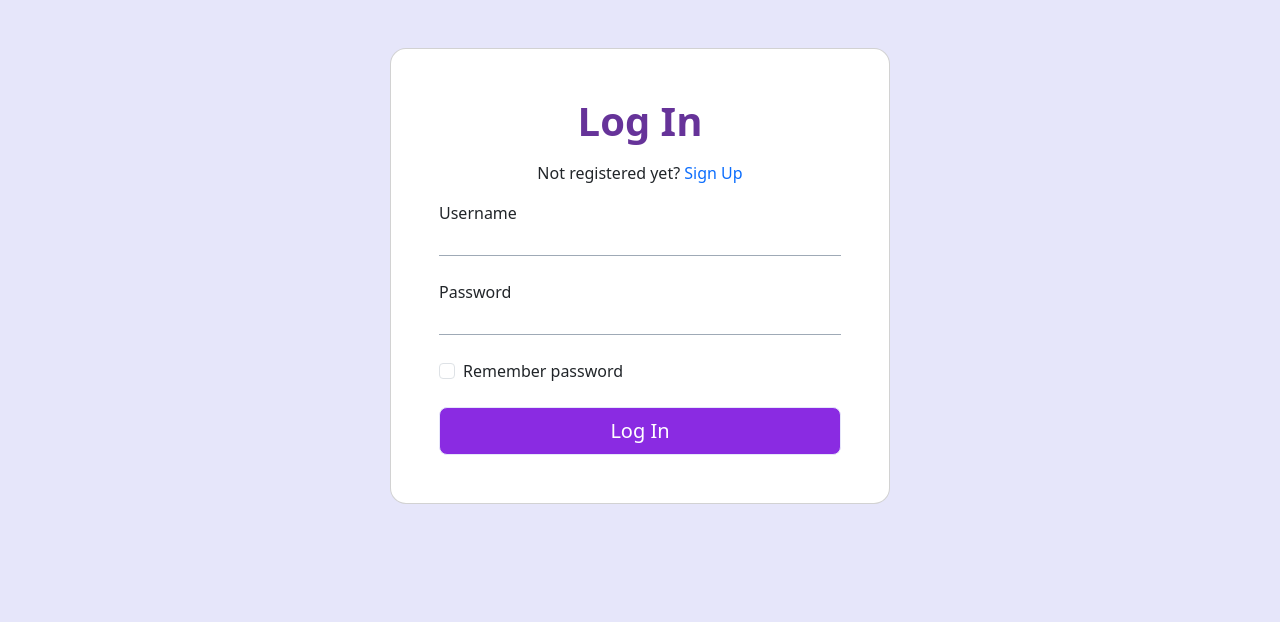
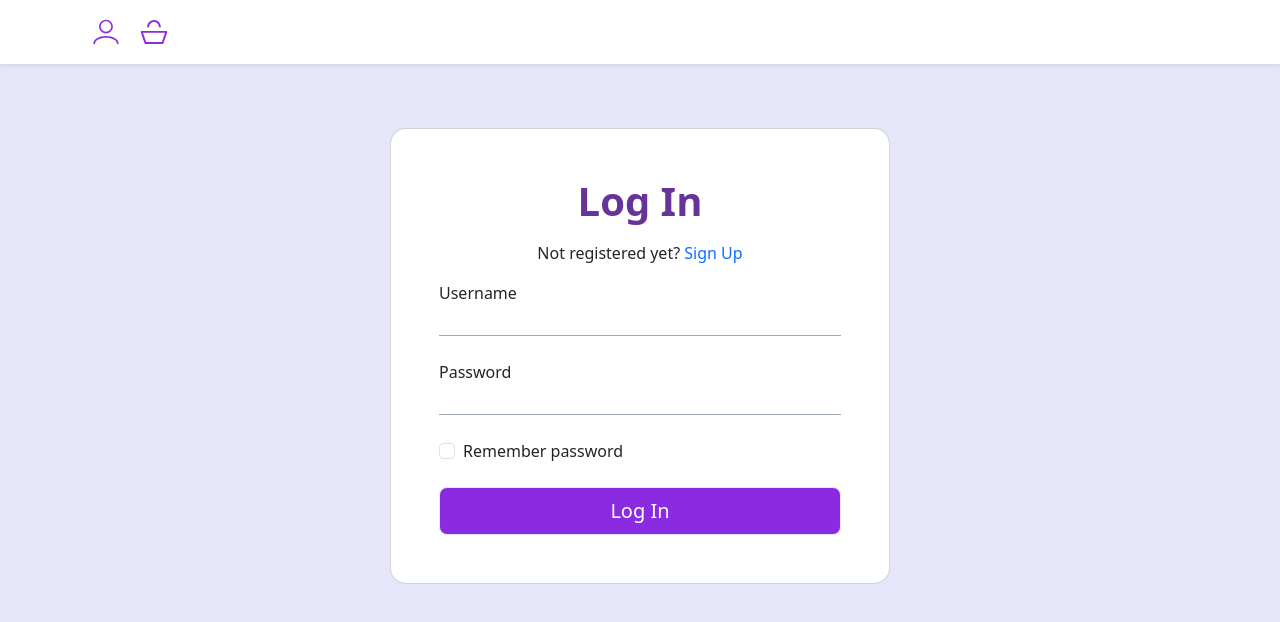
Before and after one commit to thywang/ecommerce-platform, a React (Vite) app: page /login in a window 1280 px wide. Shown: the top 622 px of the page. Built offline with nearby package versions, Linux system fonts and the light colour scheme; no server answers.

Commit message:
feat: add guest cart functionality

```diff
--- a/src/App.tsx
+++ b/src/App.tsx
@@ -1,5 +1,5 @@
 import axios from "axios";
-import PrivateRoute from "./utilities/PrivateRoute";
+import { Navbar } from "./components/Navbar";
 import Login from "./pages/Login";
 import Signup from "./pages/Signup";
 import { Store } from "./pages/Store";
@@ -8,6 +8,7 @@ import { ShoppingCartProvider } from "./context/ShoppingCartContext";
 import { StoreItemsProvider } from "./context/StoreItemsContext";
 import { useEffect, useState } from "react";
 import { Routes, Route } from "react-router-dom";
+import { Container } from "react-bootstrap";
 import {
   getToken,
   setUserSession,
@@ -61,17 +62,19 @@ function App() {
   return (
     <StoreItemsProvider>
       <ShoppingCartProvider>
-        <Routes>
-          <Route path="login" element={<Login />} />
-          <Route path="signup" element={<Signup />} />
+        <Navbar />
+        <Container className="mb-4">
+          <Routes>
+            <Route path="login" element={<Login />} />
+            <Route path="signup" element={<Signup />} />
 
-          <Route path="/" element={<PrivateRoute />}>
+            <Route path="/" element={<Store />}></Route>
             <Route path="store" element={<Store />} />
             <Route path="products">
               <Route path=":id" element={<Product />} />
             </Route>
-          </Route>
-        </Routes>
+          </Routes>
+        </Container>
       </ShoppingCartProvider>
     </StoreItemsProvider>
   );
--- a/src/backend/CartAPI.tsx
+++ b/src/backend/CartAPI.tsx
@@ -1,4 +1,5 @@
 import axios from "axios";
+import { v4 as uuid } from "uuid";
 import { getUser } from "../service/AuthService";
 import { CartItemProps } from "../components/CartItem";
 
@@ -24,8 +25,27 @@ const cartURL = import.meta.env.VITE_CART_TOKEN_URL;
 
 function getCartID() {
   const user = getUser();
-  const username = user !== "undefined" && user ? user.username : "";
-  return "user#" + username;
+  if (user !== "undefined" && user) {
+    return "user#" + user.username;
+  } else {
+    // guest cart
+    let cart_id = sessionStorage.getItem("cart_id");
+    if (
+      cart_id === "undefined" ||
+      cart_id === undefined ||
+      cart_id === null ||
+      !cart_id
+    ) {
+      // generate guest cart id
+      cart_id = generateGuestCartID();
+      sessionStorage.setItem("cart_id", cart_id);
+    }
+    return cart_id;
+  }
+}
+
+function generateGuestCartID() {
+  return "cart#" + uuid();
 }
 
 export async function getCartItems(): Promise<GetCartAPIProps[]> {
--- a/src/components/Navbar.tsx
+++ b/src/components/Navbar.tsx
@@ -1,16 +1,33 @@
 import "../style/svg.css";
+import { useEffect, useState } from "react";
 import { Container, Nav, Navbar as NavbarBs, Button } from "react-bootstrap";
 import { NavLink } from "react-router-dom";
 import { useShoppingCart } from "../context/ShoppingCartContext";
-import { resetUserSession } from "../service/AuthService";
+import { resetUserSession, getUser } from "../service/AuthService";
 
 export function Navbar() {
   const { openCart, cartQuantity } = useShoppingCart();
+  const [isAuthed, setIsAuthed] = useState(false);
+  const [showCartButton, setShowCartButton] = useState(true);
+
+  useEffect(() => {
+    const user = getUser();
+    const userExists = user !== "undefined" && user;
+    setIsAuthed(userExists);
+  }, [location.pathname]);
+
+  useEffect(() => {
+    setShowCartButton((_currValue) => {
+      return !(
+        location.pathname.toLowerCase().includes("login") ||
+        location.pathname.toLowerCase().includes("signup")
+      );
+    });
+  }, [location.pathname]);
 
   return (
     <NavbarBs sticky="top" className="bg-white shadow-sm mb-3">
       <Container>
-        {/* Log Out */}
         <Nav className="me-auto">
           <Nav.Link
             onClick={() => {
@@ -19,15 +36,31 @@ export function Navbar() {
             to="/login"
             as={NavLink}
           >
+            {isAuthed ? (
+              /* exit icon (Log Out) */
               <svg className="svg-icon" viewBox="0 0 20 20">
                 <path
                   fill="none"
                   d="M15.898,4.045c-0.271-0.272-0.713-0.272-0.986,0l-4.71,4.711L5.493,4.045c-0.272-0.272-0.714-0.272-0.986,0s-0.272,0.714,0,0.986l4.709,4.711l-4.71,4.711c-0.272,0.271-0.272,0.713,0,0.986c0.136,0.136,0.314,0.203,0.492,0.203c0.179,0,0.357-0.067,0.493-0.203l4.711-4.711l4.71,4.711c0.137,0.136,0.314,0.203,0.494,0.203c0.178,0,0.355-0.067,0.492-0.203c0.273-0.273,0.273-0.715,0-0.986l-4.711-4.711l4.711-4.711C16.172,4.759,16.172,4.317,15.898,4.045z"
                 ></path>
               </svg>
+            ) : (
+              /* user icon (Log In / Sign Up) */
+              <svg className="svg-icon" viewBox="0 0 20 20">
+                <path
+                  fill="none"
+                  d="M10,10.9c2.373,0,4.303-1.932,4.303-4.306c0-2.372-1.93-4.302-4.303-4.302S5.696,4.223,5.696,6.594C5.696,8.969,7.627,10.9,10,10.9z M10,3.331c1.801,0,3.266,1.463,3.266,3.263c0,1.802-1.465,3.267-3.266,3.267c-1.8,0-3.265-1.465-3.265-3.267C6.735,4.794,8.2,3.331,10,3.331z"
+                ></path>
+                <path
+                  fill="none"
+                  d="M10,12.503c-4.418,0-7.878,2.058-7.878,4.685c0,0.288,0.231,0.52,0.52,0.52c0.287,0,0.519-0.231,0.519-0.52c0-1.976,3.132-3.646,6.84-3.646c3.707,0,6.838,1.671,6.838,3.646c0,0.288,0.234,0.52,0.521,0.52s0.52-0.231,0.52-0.52C17.879,14.561,14.418,12.503,10,12.503z"
+                ></path>
+              </svg>
+            )}
           </Nav.Link>
           {/* Store */}
           <Nav.Link to="/store" as={NavLink}>
+            {/* shop icon */}
             <svg className="svg-icon" viewBox="0 0 20 20">
               <path
                 fill="none"
@@ -40,13 +73,14 @@ export function Navbar() {
             </svg>
           </Nav.Link>
         </Nav>
-        {cartQuantity > 0 && (
+        {showCartButton && cartQuantity > 0 && (
           <Button
             onClick={openCart}
             style={{ width: "3.5rem", height: "3.5rem", position: "relative" }}
             variant="outline-light"
             className="rounded-circle"
           >
+            {/* cart icon */}
             <svg className="svg-icon" viewBox="0 0 20 20">
               <path
                 fill="none"
--- a/src/pages/Store.tsx
+++ b/src/pages/Store.tsx
@@ -28,6 +28,7 @@ export function Store() {
 
   return (
     <>
+      {username.length > 0 && (
         <h2
           className="my-4"
           style={{
@@ -38,6 +39,7 @@ export function Store() {
         >
           Welcome back, {username}
         </h2>
+      )}
       <Dropdown className="my-3">
         <Dropdown.Toggle
           id="dropdown-sortby"
```
Lines whose indentation alone changed are shown as unchanged.
